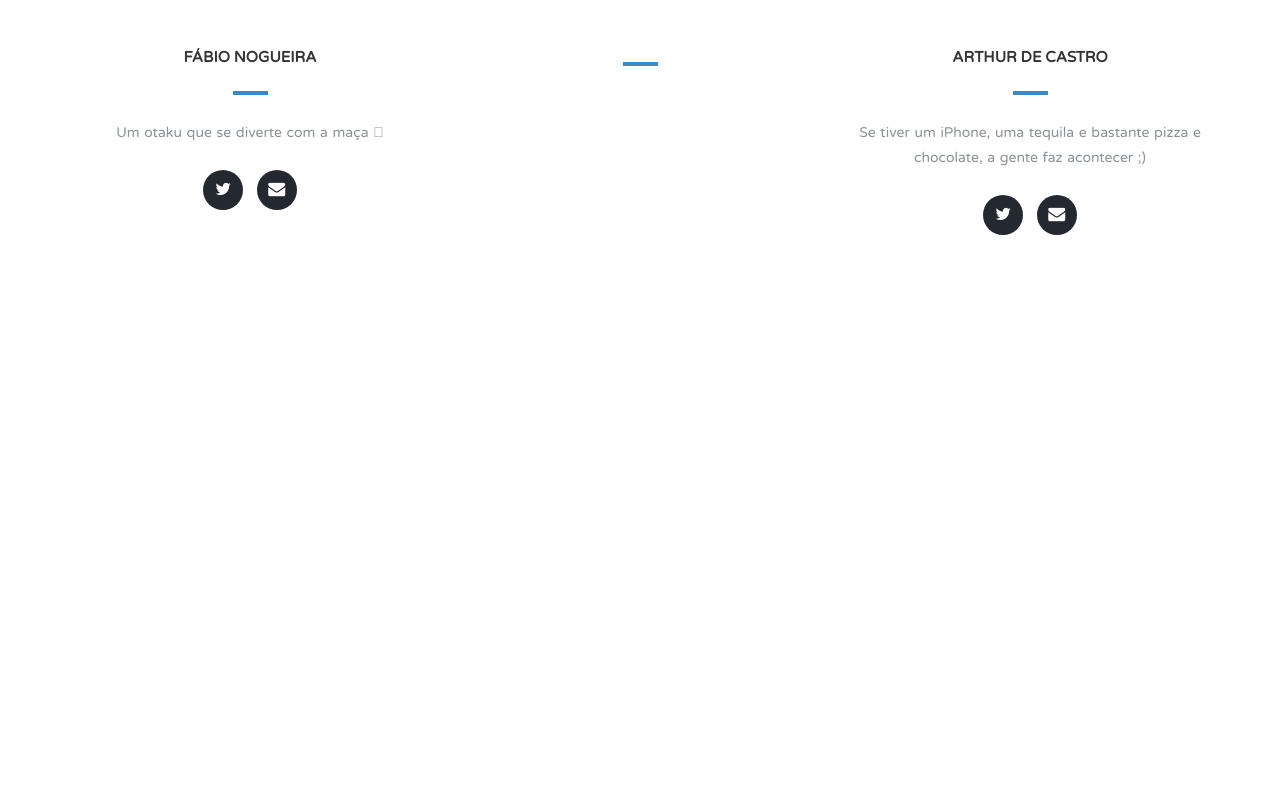
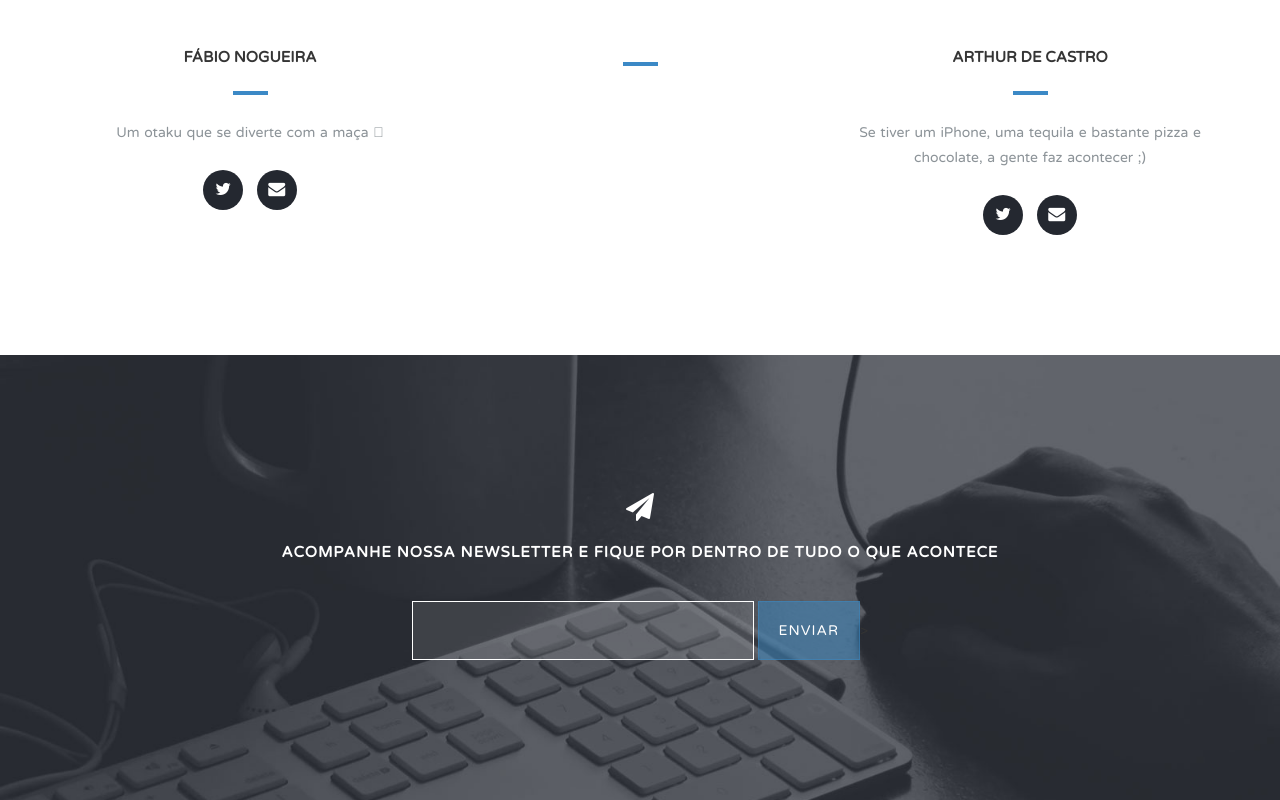
Before and after one commit to dmaulikr/alldayDO, a plain HTML site: page _Site/index.html in a window 1280 px wide. Shown: the part 3233-4033 px from the top of the page. Before the commit the page ends 3588 px from the top, so only its background shows below. Drawn offline with nearby package versions, Linux system fonts and the light colour scheme.

Commit message:
- Site Implementando newsletter

```diff
--- a/_Site/index.html
+++ b/_Site/index.html
@@ -184,6 +184,17 @@
             </div>
           </div>
         </section>
+        <section class="subscribe text-center">
+          <div class="container">
+            <h1><i class="fa fa-paper-plane"></i><span>Acompanhe nossa newsletter e fique por dentro de tudo o que acontece</span></h1>
+            <form action="http://alldaydo.us9.list-manage.com/subscribe/post?u=0dd8012e405b5ec226d5c6854&amp;id=c71c646292" method="post" id="mc-embedded-subscribe-form" name="mc-embedded-subscribe-form" class="validate" target="_blank" novalidate>
+              <input type="text" name="EMAIL" value="" placeholder="" class="email" id="mce-EMAIL" required>
+              <input type="submit" value="Enviar" name="subscribe" id="mc-embedded-subscribe" class="button">>
+            </form>
+          </div>
+        </section>
+<!--End mc_embed_signup-->
+
         <!-- jQuery (necessary for Bootstrap's JavaScript plugins) -->
         <script src="https://ajax.googleapis.com/ajax/libs/jquery/1.11.0/jquery.min.js"></script>
         <!-- Include all compiled plugins (below), or include individual files as needed -->
```
Also changed, not shown: _Site/img/keyboard-bg.jpg (added).
